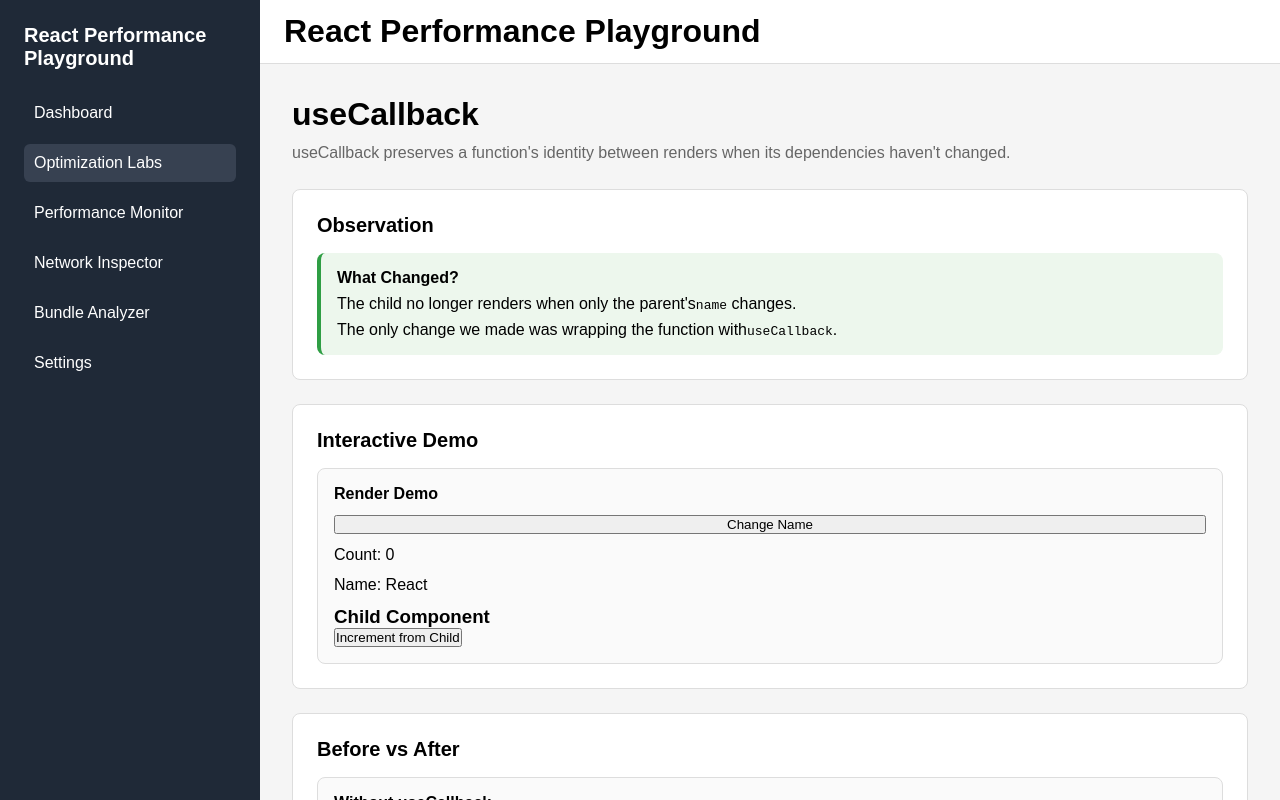
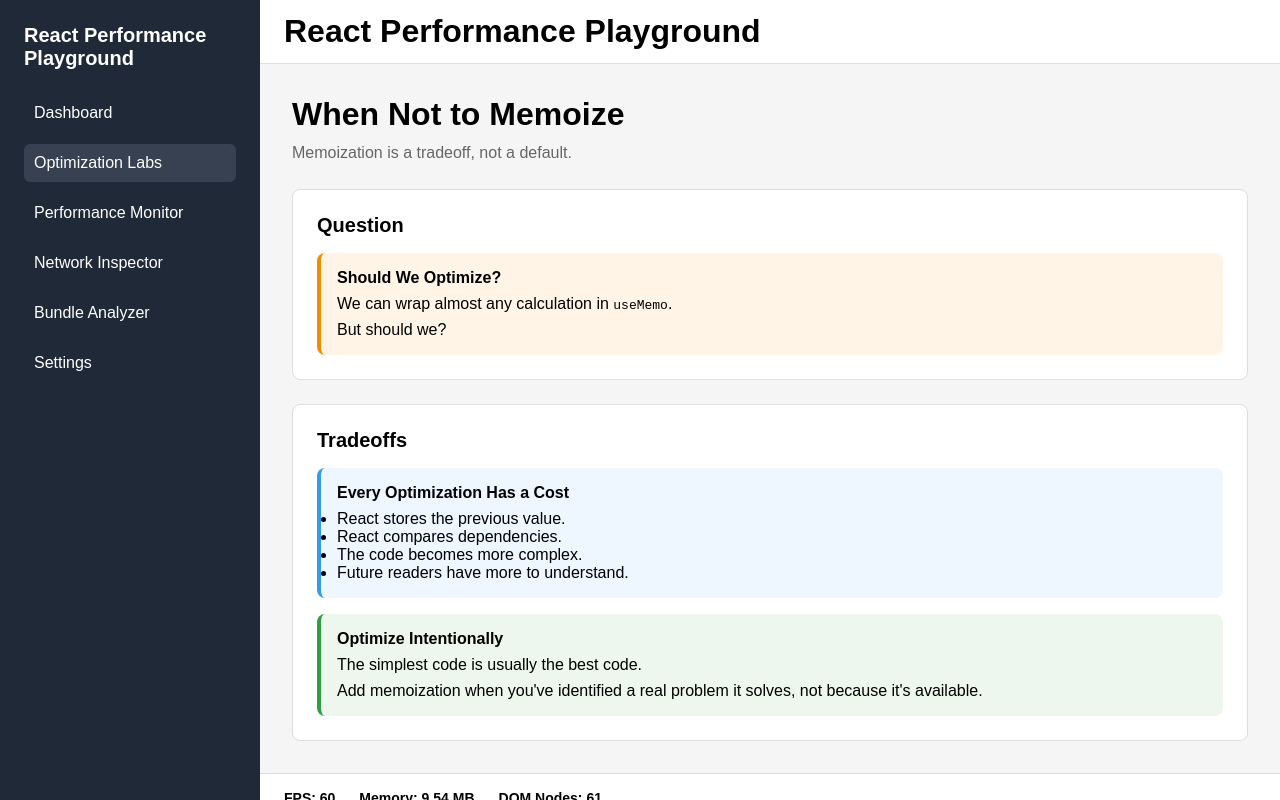
Before and after one commit to socbasillote/React-Optimization, a React (Vite) app in the folder react-performance-playground/: page /labs in a window 1280 px wide. Shown: the top 800 px of the page. Built offline with nearby package versions, Linux system fonts and the light colour scheme.

Commit message:
When Not to Memoize

```diff
--- a/react-performance-playground/src/app/router.jsx
+++ b/react-performance-playground/src/app/router.jsx
@@ -12,7 +12,8 @@ import SettingsPage from "../pages/Settings/SettingsPage";
 //import RenderingFundamentalsLabReferential from "../labs/referential-equality";
 //import UseMemoLabs from "../labs/use-memo";
 //import FunctionIdentityLabs from "../labs/function-identity";
-import UseCallbackLabs from "../labs/useCallback";
+//import UseCallbackLabs from "../labs/useCallback";
+import NotToMeMoize from "../labs/NotToMemoize";
 //import RenderingFundamentalsLab from "../labs/rendering-fundamentals";
 
 export default function AppRouter() {
@@ -20,7 +21,7 @@ export default function AppRouter() {
     <Routes>
       <Route element={<AppLayout />}>
         <Route index element={<DashboardPage />} />
-        <Route path="labs" element={<UseCallbackLabs />} />
+        <Route path="labs" element={<NotToMeMoize />} />
         <Route path="performance" element={<PerformanceMonitorPage />} />
         <Route path="network" element={<NetworkInspectorPage />} />
         <Route path="bundle" element={<BundleAnalyzerPage />} />
--- /dev/null
+++ b/react-performance-playground/src/labs/NotToMemoize/index.jsx
@@ -0,0 +1,43 @@
+import Callout from "../../components/lab/Callout";
+
+import LabLayout from "../../components/lab/LabLayout";
+import LabSection from "../../components/lab/LabSection";
+
+function NotToMeMoize() {
+  return (
+    <LabLayout
+      title="When Not to Memoize"
+      description="Memoization is a tradeoff, not a default."
+    >
+      <LabSection title="Question">
+        <Callout title="Should We Optimize?" variant="warning">
+          <p>
+            We can wrap almost any calculation in <code>useMemo</code>.
+          </p>
+
+          <p>But should we?</p>
+        </Callout>
+      </LabSection>
+      <LabSection title="Tradeoffs">
+        <Callout title="Every Optimization Has a Cost" variant="info">
+          <ul>
+            <li>React stores the previous value.</li>
+            <li>React compares dependencies.</li>
+            <li>The code becomes more complex.</li>
+            <li>Future readers have more to understand.</li>
+          </ul>
+        </Callout>
+        <Callout title="Optimize Intentionally" variant="success">
+          <p>The simplest code is usually the best code.</p>
+
+          <p>
+            Add memoization when you've identified a real problem it solves, not
+            because it's available.
+          </p>
+        </Callout>
+      </LabSection>
+    </LabLayout>
+  );
+}
+
+export default NotToMeMoize;
```
Also changed, not shown: react-performance-playground/src/labs/NotToMemoize/UserCard.jsx (added, +7 -0 lines).
